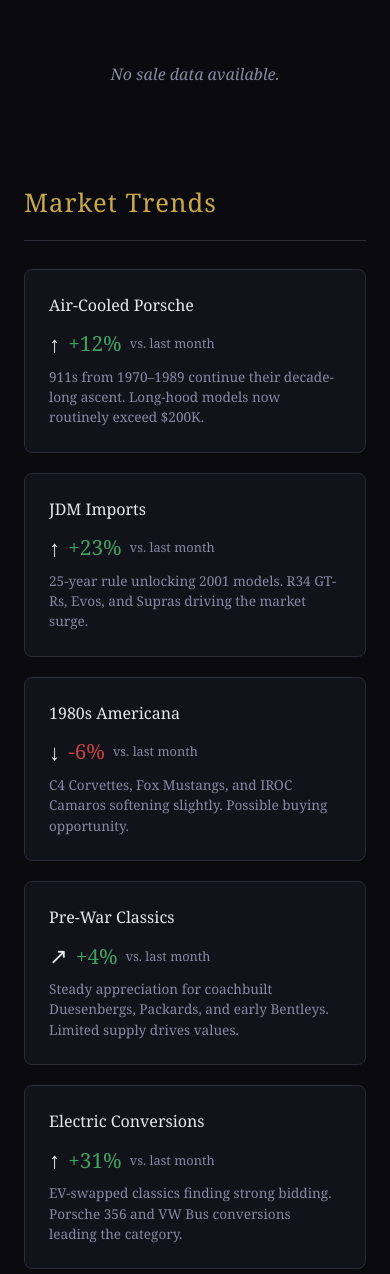
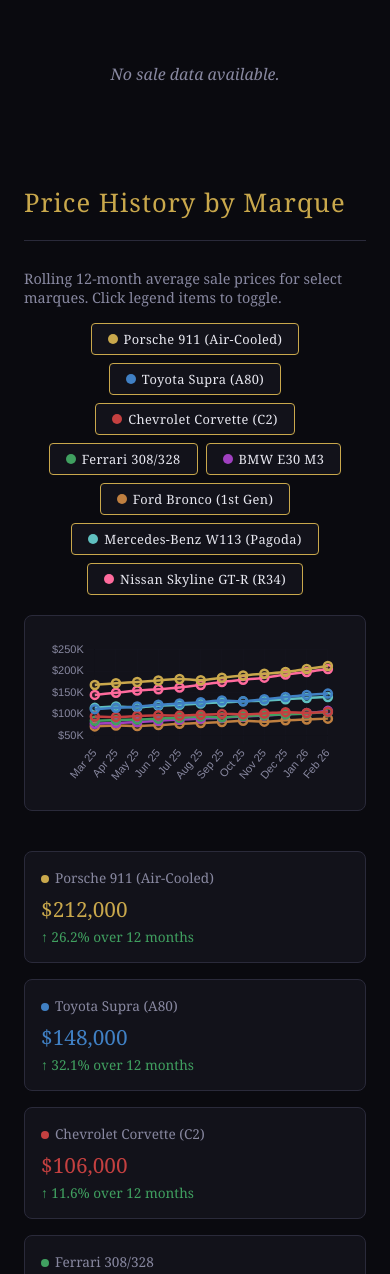
Before and after one commit to clawdiard/ps-bat-spotlight, a plain HTML site: page index.html in a window 390 px wide. Shown: the part 10455-11729 px from the top of the page. Drawn offline with nearby package versions, Linux system fonts and the light colour scheme.

Commit message:
feat: add interactive price history charts per marque with Chart.js
- Rolling 12-month average sale prices for 8 popular marques
- Interactive toggle buttons to show/hide individual marques
- Stat cards showing current price and 12-month change
- Chart.js line charts with tooltips and responsive layout
- Sample historical data in data/price-history.json
- Dark theme styling consistent with existing design

```diff
--- /dev/null
+++ b/data/price-history.json
@@ -0,0 +1,39 @@
+{
+  "generatedAt": "2026-02-26T15:00:00Z",
+  "description": "Rolling 12-month average sale prices by marque, sourced from public auction results.",
+  "months": ["Mar 25","Apr 25","May 25","Jun 25","Jul 25","Aug 25","Sep 25","Oct 25","Nov 25","Dec 25","Jan 26","Feb 26"],
+  "marques": {
+    "Porsche 911 (Air-Cooled)": {
+      "color": "#c9a84c",
+      "prices": [168000,172000,175000,178500,182000,179000,185000,190000,194000,198000,205000,212000]
+    },
+    "Toyota Supra (A80)": {
+      "color": "#4080c4",
+      "prices": [112000,115000,118000,122000,125000,128000,132000,130000,135000,140000,145000,148000]
+    },
+    "Chevrolet Corvette (C2)": {
+      "color": "#c44040",
+      "prices": [95000,94000,96000,98000,97000,99000,101000,100000,102000,105000,103000,106000]
+    },
+    "Ferrari 308/328": {
+      "color": "#40a060",
+      "prices": [85000,87000,88000,90000,92000,95000,93000,96000,98000,100000,102000,105000]
+    },
+    "BMW E30 M3": {
+      "color": "#a040c0",
+      "prices": [78000,80000,82000,85000,88000,90000,92000,95000,97000,100000,103000,108000]
+    },
+    "Ford Bronco (1st Gen)": {
+      "color": "#c08040",
+      "prices": [72000,74000,73000,75000,78000,80000,82000,85000,83000,86000,88000,90000]
+    },
+    "Mercedes-Benz W113 (Pagoda)": {
+      "color": "#60c0c0",
+      "prices": [115000,118000,116000,120000,122000,125000,128000,130000,132000,135000,138000,140000]
+    },
+    "Nissan Skyline GT-R (R34)": {
+      "color": "#ff6b9d",
+      "prices": [145000,150000,155000,158000,162000,168000,175000,180000,185000,192000,198000,205000]
+    }
+  }
+}
--- a/index.html
+++ b/index.html
@@ -62,6 +62,18 @@
 .loading{text-align:center;padding:60px 0;color:var(--text-dim);font-style:italic}
 footer{border-top:1px solid var(--border);padding:32px 0;text-align:center;color:var(--text-dim);font-size:0.8rem}
 footer a{color:var(--accent);text-decoration:none}
+.marque-controls{display:flex;gap:8px;flex-wrap:wrap;margin-bottom:20px;justify-content:center}
+.marque-btn{background:var(--surface);border:1px solid var(--border);color:var(--text-dim);padding:6px 16px;border-radius:4px;cursor:pointer;font-family:inherit;font-size:0.8rem;letter-spacing:0.03em;transition:all 0.2s;display:flex;align-items:center;gap:6px}
+.marque-btn:hover{border-color:var(--accent-dim)}
+.marque-btn.active{border-color:var(--accent);color:var(--text)}
+.marque-btn .dot{width:10px;height:10px;border-radius:50%;display:inline-block}
+.marque-stats{display:grid;grid-template-columns:repeat(auto-fill,minmax(220px,1fr));gap:16px;margin-bottom:40px}
+.marque-stat-card{background:var(--surface);border:1px solid var(--border);border-radius:8px;padding:16px}
+.marque-stat-card h4{font-size:0.85rem;font-weight:400;color:var(--text-dim);margin-bottom:8px}
+.marque-stat-card .current{font-size:1.3rem;margin-bottom:4px}
+.marque-stat-card .change{font-size:0.85rem}
+.marque-stat-card .change.up{color:var(--green)}
+.marque-stat-card .change.down{color:var(--red)}
 @media(max-width:768px){header h1{font-size:2rem}.stats-bar{gap:24px}.auction-grid{grid-template-columns:1fr}.notable-sale{flex-direction:column;gap:8px}}
 @media(min-width:768px) and (max-width:1024px){.auction-grid{grid-template-columns:repeat(2,1fr)}}
 </style>
@@ -97,6 +109,14 @@
 <h2 class="section-title">Top Sales This Week</h2>
 <div id="notableSales"><div class="loading">Loading...</div></div>
 
+<h2 class="section-title">Price History by Marque</h2>
+<p style="color:var(--text-dim);font-size:0.9rem;margin-bottom:16px">Rolling 12-month average sale prices for select marques. Click legend items to toggle.</p>
+<div class="marque-controls" id="marqueControls"></div>
+<div style="background:var(--surface);border:1px solid var(--border);border-radius:8px;padding:24px;margin-bottom:40px;position:relative">
+  <canvas id="priceHistoryChart" style="width:100%;max-height:420px"></canvas>
+</div>
+<div class="marque-stats" id="marqueStats"></div>
+
 <h2 class="section-title">Market Trends</h2>
 <div class="trends-grid" id="trendsGrid"></div>
 </div>
@@ -108,6 +128,7 @@
 </div>
 </footer>
 
+<script src="https://cdn.jsdelivr.net/npm/chart.js@4.4.7/dist/chart.umd.min.js"></script>
 <script>
 // Market trends (editorial — updated periodically by fetch script or manually)
 const trends = [
@@ -252,7 +273,108 @@
   renderTrends();
 }
 
+let priceChart = null;
+let priceData = null;
+
+async function initPriceHistory() {
+  try {
+    const resp = await fetch('data/price-history.json');
+    if (!resp.ok) return;
+    priceData = await resp.json();
+  } catch(e) { return; }
+
+  const marques = Object.keys(priceData.marques);
+  const controls = document.getElementById('marqueControls');
+  controls.innerHTML = marques.map((m, i) => {
+    const c = priceData.marques[m].color;
+    return `<button class="marque-btn active" data-marque="${m}" onclick="toggleMarque(this)"><span class="dot" style="background:${c}"></span>${m}</button>`;
+  }).join('');
+
+  const ctx = document.getElementById('priceHistoryChart').getContext('2d');
+  const datasets = marques.map(m => ({
+    label: m,
+    data: priceData.marques[m].prices,
+    borderColor: priceData.marques[m].color,
+    backgroundColor: priceData.marques[m].color + '18',
+    borderWidth: 2.5,
+    pointRadius: 4,
+    pointHoverRadius: 7,
+    tension: 0.35,
+    fill: false
+  }));
+
+  priceChart = new Chart(ctx, {
+    type: 'line',
+    data: { labels: priceData.months, datasets },
+    options: {
+      responsive: true,
+      maintainAspectRatio: true,
+      interaction: { mode: 'index', intersect: false },
+      plugins: {
+        legend: { display: false },
+        tooltip: {
+          backgroundColor: '#12121af0',
+          titleColor: '#c9a84c',
+          bodyColor: '#e8e8f0',
+          borderColor: '#2a2a3a',
+          borderWidth: 1,
+          padding: 12,
+          callbacks: {
+            label: function(ctx) {
+              return ctx.dataset.label + ': $' + ctx.parsed.y.toLocaleString();
+            }
+          }
+        }
+      },
+      scales: {
+        x: {
+          grid: { color: '#1a1a2640' },
+          ticks: { color: '#8888a0', font: { size: 11 } }
+        },
+        y: {
+          grid: { color: '#1a1a2640' },
+          ticks: {
+            color: '#8888a0',
+            font: { size: 11 },
+            callback: v => '$' + (v/1000) + 'K'
+          }
+        }
+      }
+    }
+  });
+
+  renderMarqueStats();
+}
+
+function toggleMarque(btn) {
+  btn.classList.toggle('active');
+  const m = btn.dataset.marque;
+  const ds = priceChart.data.datasets.find(d => d.label === m);
+  if (ds) {
+    ds.hidden = !btn.classList.contains('active');
+    priceChart.update();
+  }
+}
+
+function renderMarqueStats() {
+  if (!priceData) return;
+  const el = document.getElementById('marqueStats');
+  el.innerHTML = Object.entries(priceData.marques).map(([name, d]) => {
+    const prices = d.prices;
+    const current = prices[prices.length - 1];
+    const prev = prices[0];
+    const changePct = (((current - prev) / prev) * 100).toFixed(1);
+    const isUp = changePct >= 0;
+    return `<div class="marque-stat-card">
+      <h4><span class="dot" style="background:${d.color};width:8px;height:8px;border-radius:50%;display:inline-block;margin-right:6px"></span>${name}</h4>
+      <div class="current" style="color:${d.color}">$${current.toLocaleString()}</div>
+      <div class="change ${isUp ? 'up' : 'down'}">${isUp ? '↑' : '↓'} ${changePct}% over 12 months</div>
+    </div>`;
+  }).join('');
+}
+
 init();
+initPriceHistory();
 </script>
 </body>
 </html>
```
